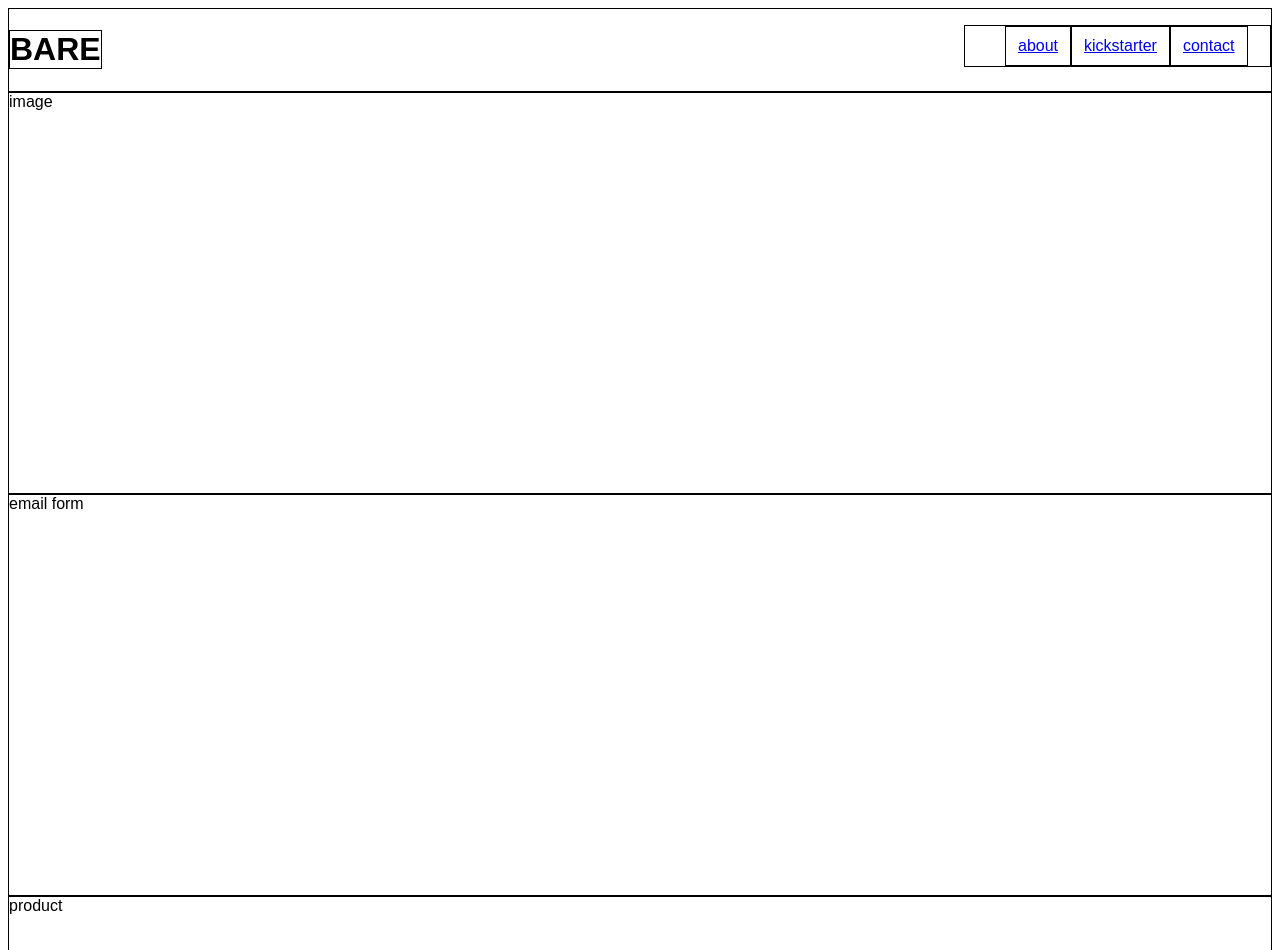
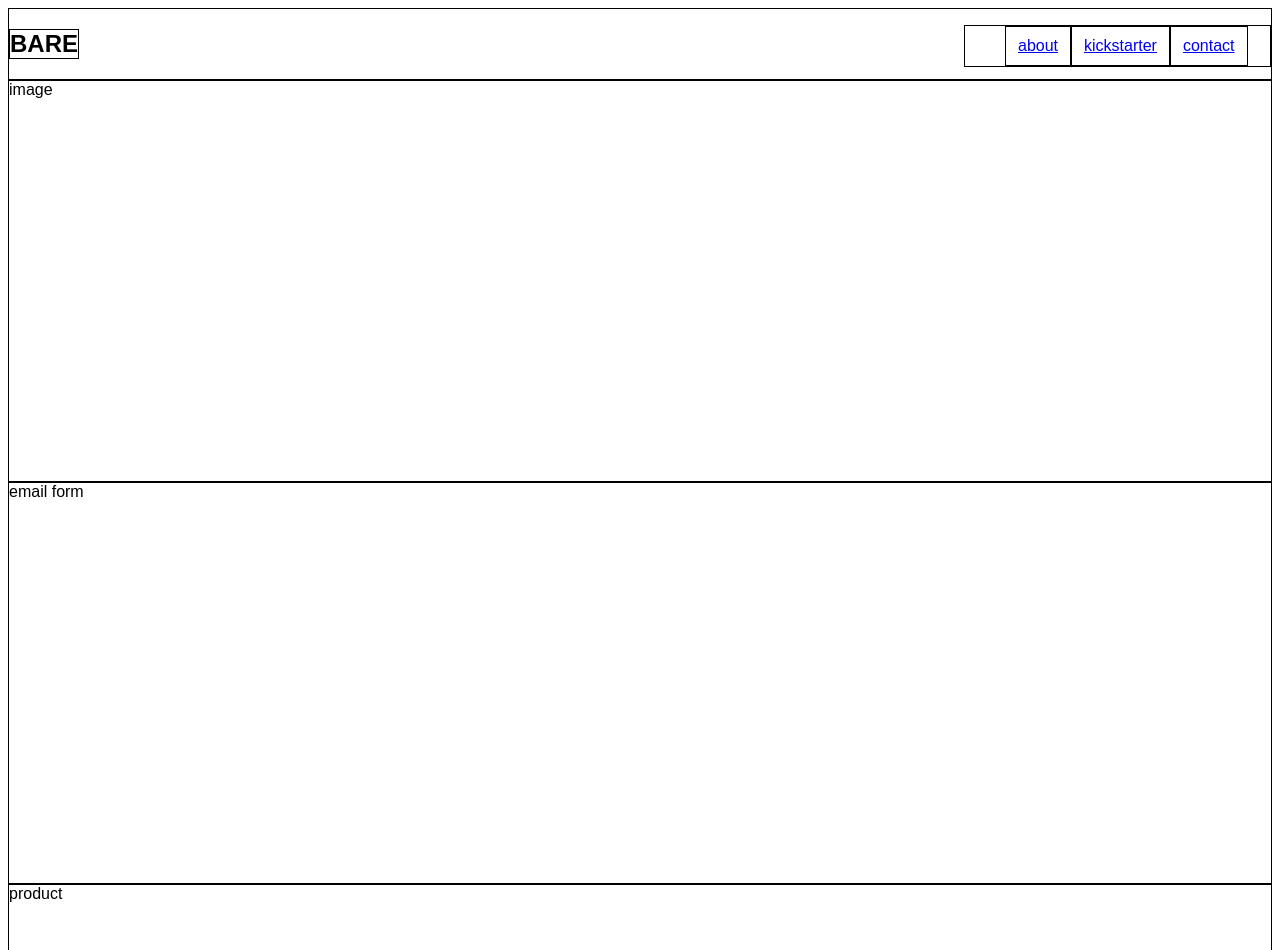
Before and after one commit to internetsadboy/xxx, a React app: page / in a window 1280 px wide. Shown: the top 950 px of the page. Built offline with nearby package versions, Linux system fonts and the light colour scheme; the HTML template or start-up script is replaced by a standard one.

Commit message:
minor: changed nav component to have nav html

```diff
--- a/src/components/Nav.js
+++ b/src/components/Nav.js
@@ -14,7 +14,7 @@ const styles = {
 
 const Nav = (props) => {
   return (
-    <div style={{border: '1px solid'}}>
+    <nav style={{border: '1px solid'}}>
       <h1 style={{border: '1px solid', width: 'fit-content', display: 'inline-block'}}>BARE</h1>
       <ul style={{border: '1px solid', float: 'right', width: 265, }}>
         <li style={styles.li.css}>
@@ -27,7 +27,7 @@ const Nav = (props) => {
           <a href="/contact">contact</a>
         </li>
       </ul>
-    </div>
+    </nav>
   )
 }
 
```
